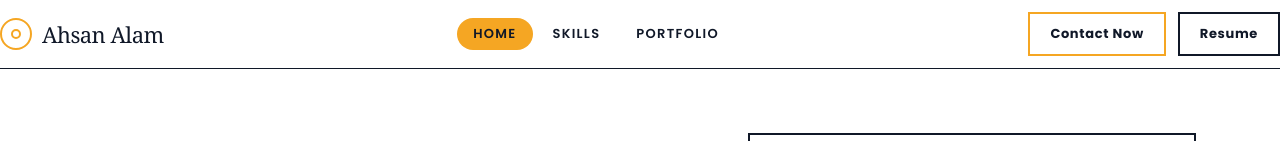
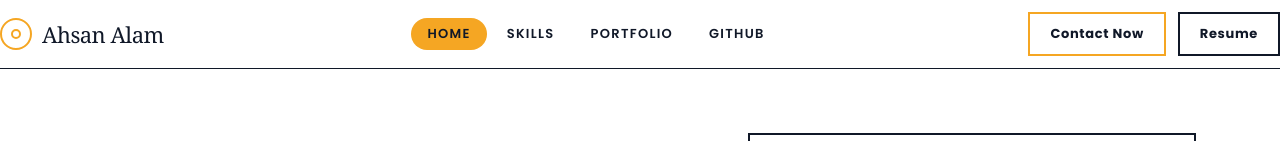
Before and after one commit to ahsan-ul-alam/personal_brand, a Next.js app: page / in a window 1280 px wide. Shown: the top 141 px of the page. Built offline with nearby package versions, Linux system fonts and the light colour scheme.

Commit message:
Update Header.jsx

```diff
--- a/src/app/components/shared/Header.jsx
+++ b/src/app/components/shared/Header.jsx
@@ -7,6 +7,7 @@
   { label: "HOME", href: "/" },
   { label: "SKILLS", href: "/skills" },
   { label: "PORTFOLIO", href: "/portfolio" },
+  { label: "GITHUB", href: "https://github.com/ahsan-ul-alam" },
 ];
 
 export default function Header() {
@@ -75,7 +76,7 @@
 
             {/* Resume */}
             <a
-              href="https://drive.google.com/file/d/1NeK0v4I2tJJKfpmJOo9PATbSs5INcxiJ/view?usp=sharing"
+              href="https://drive.google.com/file/d/1uupSTbq2flmZ-gKZgZSZ9hUXez7ZS6Lj/view?usp=sharing"
               target="_blank"
               className="inline-block border-2 border-gray-900 text-gray-900 text-[13px] font-bold tracking-wider px-5 py-2.5 transition-colors duration-200 hover:bg-gray-900 hover:text-white no-underline"
             >
```
